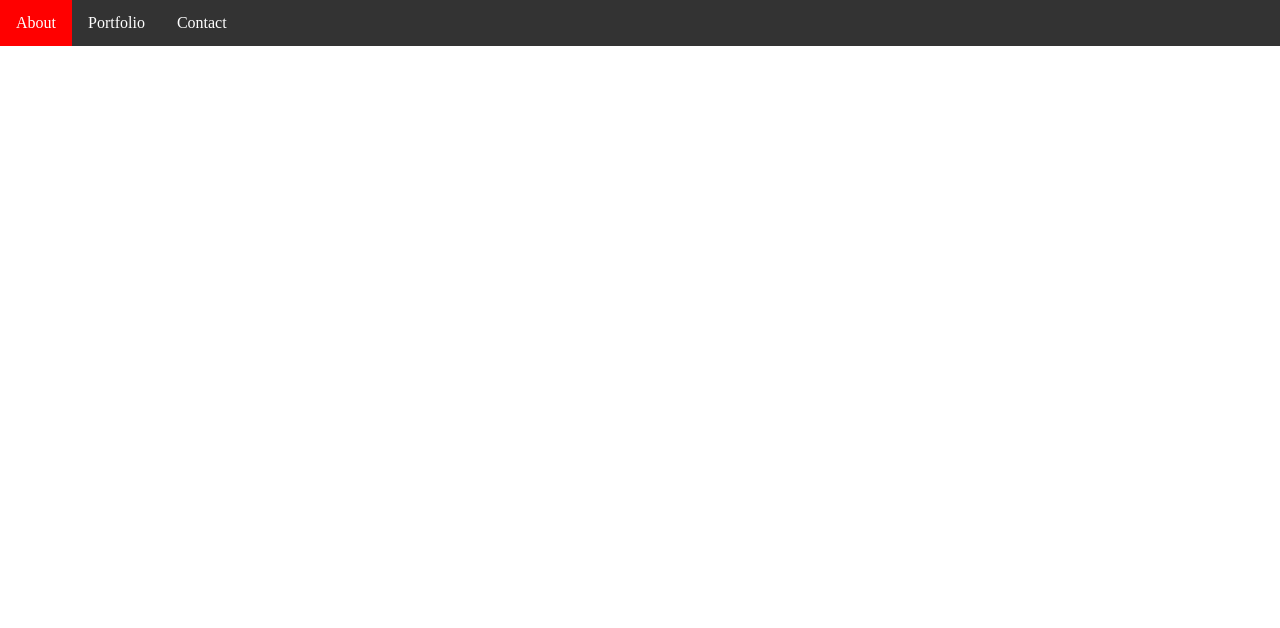
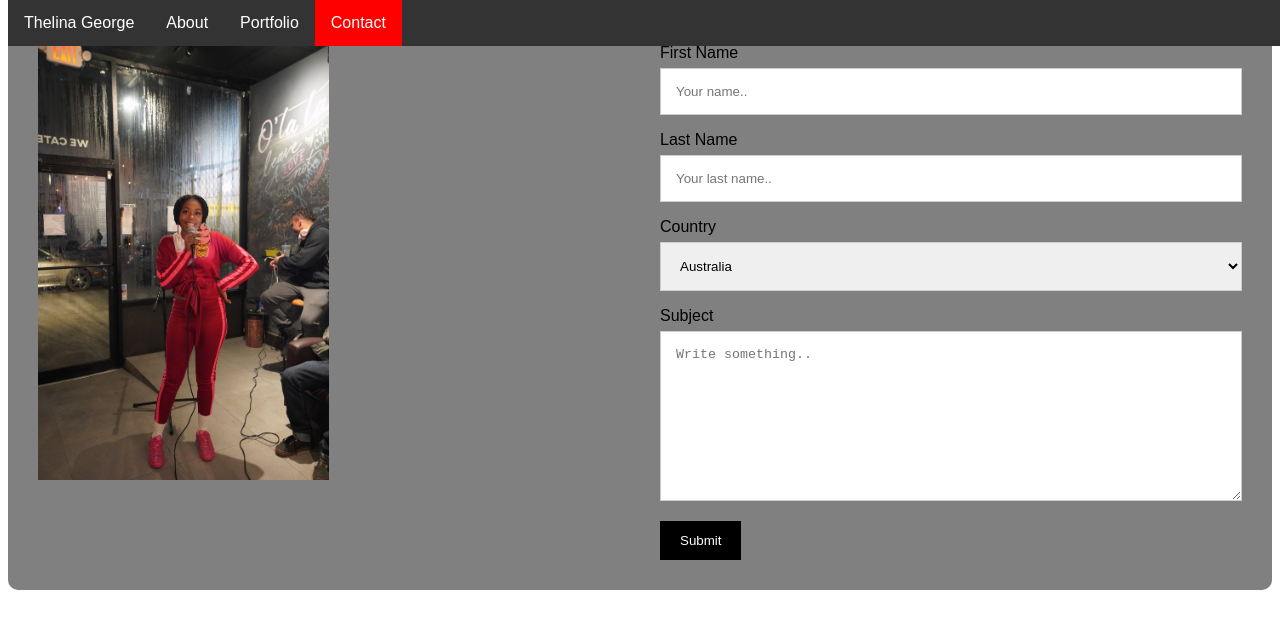
Before and after one commit to Linag94/Basic-Portfolio-, a plain HTML site: page contact.html in a window 1280 px wide. Drawn offline with Linux system fonts and the light colour scheme.

Commit message:
-____-
-___-

```diff
--- a/contact.html
+++ b/contact.html
@@ -1,8 +1,67 @@
 <!DOCTYPE html>
 <html>
 <head>
+<meta name="viewport" content="width=device-width, initial-scale=1">
 <style>
-body {margin:0;}
+body {
+  font-family: Arial, Helvetica, sans-serif;
+}
+
+* {
+  box-sizing: border-box;
+}
+
+
+input[type=text], select, textarea {
+  width: 100%;
+  padding: 15px;
+  border: 1px solid #ccc;
+  margin-top: 6px;
+  margin-bottom: 16px;
+  resize: vertical;
+}
+
+input[type=submit] {
+  background-color: black;
+  color: white;
+  padding: 12px 20px;
+  border: none;
+  cursor: pointer;
+}
+
+input[type=submit]:hover {
+  background-color:red;
+}
+
+
+.container {
+  border-radius: 10px;
+  background-color: gray;
+  padding: 10px;
+}
+
+
+.column {
+  float: left;
+  width: 50%;
+  margin-top: 6px;
+  padding: 20px;
+}
+
+
+.row:after {
+  content: "";
+  display: table;
+  clear: both;
+}
+
+
+@media screen and (max-width: 600px) {
+  .column, input[type=submit] {
+    width: 100%;
+    margin-top: 0;
+  }
+}
 
 ul {
   list-style-type: none;
@@ -34,18 +93,44 @@ li a:hover:not(.active) {
 .active {
   background-color:red;
 }
+
+
+
 </style>
 </head>
 <body>
 
-<ul>
-  <li><a class="active" href="#About">About</a></li>
-  <li><a href="#portfolio">Portfolio</a></li>
-  <li><a href="#contact">Contact</a></li>
-</ul>
+    <ul>
+        <li><a href="#home">Thelina George</a></li>
+        <li><a href="#About">About</a></li>
+        <li><a href="#portfolio">Portfolio</a></li>
+        <li><a class="active" href="#contact">Contact</a></li>
+      </ul>
 
-<div style="padding:20px;margin-top:30px;background-color:white;">
+<div class="container">
 
+  <div class="row">
+    <div class="column">
+      <img src="./assets/images/DSC01085.jpg" style="width:50%">
+    </div>
+    <div class="column">
+      <form action="/action_page.php">
+        <label for="fname">First Name</label>
+        <input type="text" id="fname" name="firstname" placeholder="Your name..">
+        <label for="lname">Last Name</label>
+        <input type="text" id="lname" name="lastname" placeholder="Your last name..">
+        <label for="country">Country</label>
+        <select id="country" name="country">
+          <option value="australia">Australia</option>
+          <option value="canada">Canada</option>
+          <option value="usa">USA</option>
+        </select>
+        <label for="subject">Subject</label>
+        <textarea id="subject" name="subject" placeholder="Write something.." style="height:170px"></textarea>
+        <input type="submit" value="Submit">
+      </form>
+    </div>
+  </div>
 </div>
 
 </body>
```
Also changed, not shown: index.html (+1 -1 lines).
